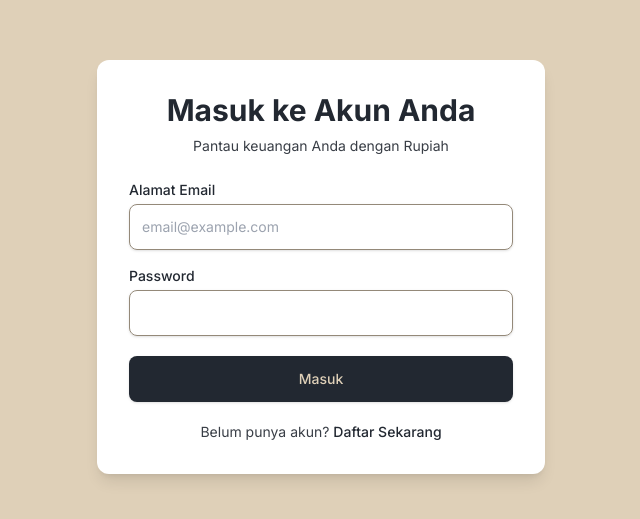
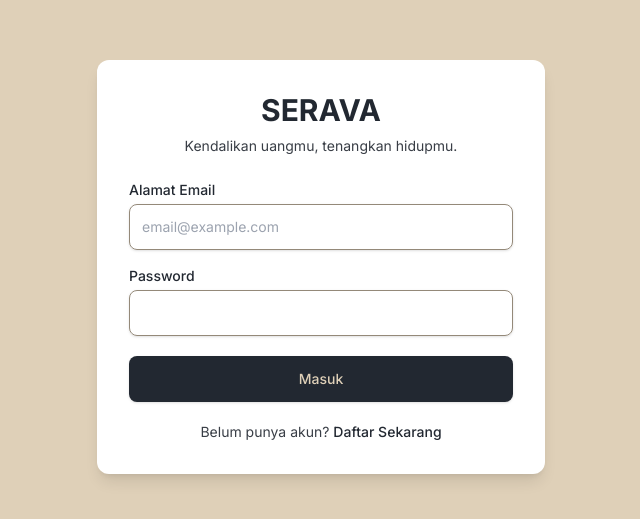
Before and after one commit to inihikam/finance-management, a Next.js app: page /login in a window 1280 px wide. Shown: the part 133-652 px from the top of the page, without its empty margins (319-959 px from the left). Built offline with nearby package versions, Linux system fonts and the light colour scheme; no server answers.

Commit message:
[Launch] Fix All Bugs, and Finishing V1.1

```diff
--- a/src/app/dashboard/page.tsx
+++ b/src/app/dashboard/page.tsx
@@ -103,13 +103,18 @@
     const savingsAllocation = plan ? (totalIncome * plan.savings) / 100 : 0;
 
     // Categorize expenses based on transaction categories
-    // This is a simplified approach - in a real app, you would have a more robust mapping
     const expenseTransactions = userTransactions.filter(
       (t) => t.type === "expense"
     );
 
     // Map transactions to financial plan categories
     const categorizedTransactions = expenseTransactions.map((transaction) => {
+      // Use planCategory if it's already set (prioritize stored value)
+      if (transaction.planCategory) {
+        return { ...transaction };
+      }
+
+      // If planCategory is not available, determine it based on transaction category
       const category = transaction.category.toLowerCase();
       let planCategory: ExpenseCategory = "uncategorized";
 
@@ -123,6 +128,8 @@
           "education",
           "healthcare",
           "insurance",
+          "housing",
+          "food",
         ].some((c) => category.includes(c))
       ) {
         planCategory = "needs";
@@ -134,6 +141,7 @@
           "travel",
           "hobby",
           "subscription",
+          "personal care",
         ].some((c) => category.includes(c))
       ) {
         planCategory = "wants";
--- a/src/app/login/page.tsx
+++ b/src/app/login/page.tsx
@@ -22,7 +22,9 @@
       await login(email, password);
       router.push("/dashboard");
     } catch (err: Error | unknown) {
-      setError("Login gagal: " + (err instanceof Error ? err.message : String(err)));
+      setError(
+        "Login gagal: " + (err instanceof Error ? err.message : String(err))
+      );
     } finally {
       setLoading(false);
     }
@@ -33,10 +35,10 @@
       <div className="w-full max-w-md space-y-6 p-6 sm:p-8 bg-white rounded-xl shadow-lg">
         <div className="text-center">
           <h2 className="text-2xl sm:text-3xl font-bold text-[#222831]">
-            Masuk ke Akun Anda
+            SERAVA
           </h2>
           <p className="mt-2 text-sm text-[#393E46]">
-            Pantau keuangan Anda dengan Rupiah
+            Kendalikan uangmu, tenangkan hidupmu.
           </p>
         </div>
 
--- a/src/app/transactions/add/page.tsx
+++ b/src/app/transactions/add/page.tsx
@@ -98,19 +98,30 @@
         throw new Error("You must be logged in to add a transaction");
       }
 
-      await addTransaction({
+      // Buat objek transaksi dasar
+      const transactionData = {
         userId: currentUser.uid,
         description,
         category,
         amount: amountValue,
         type: transactionType,
         date: new Date(date),
-        planCategory: transactionType === "expense" ? planCategory : undefined,
-      });
+      };
+
+      // Tambahkan planCategory hanya untuk transaksi expense
+      if (transactionType === "expense") {
+        transactionData.planCategory = planCategory;
+      }
+
+      // Kirim transaksi ke Firestore
+      await addTransaction(transactionData);
 
       router.push("/transactions");
     } catch (err: Error | unknown) {
-      setError("Failed to add transaction: " + (err instanceof Error ? err.message : String(err)));
+      setError(
+        "Failed to add transaction: " +
+          (err instanceof Error ? err.message : String(err))
+      );
     } finally {
       setLoading(false);
     }
```
